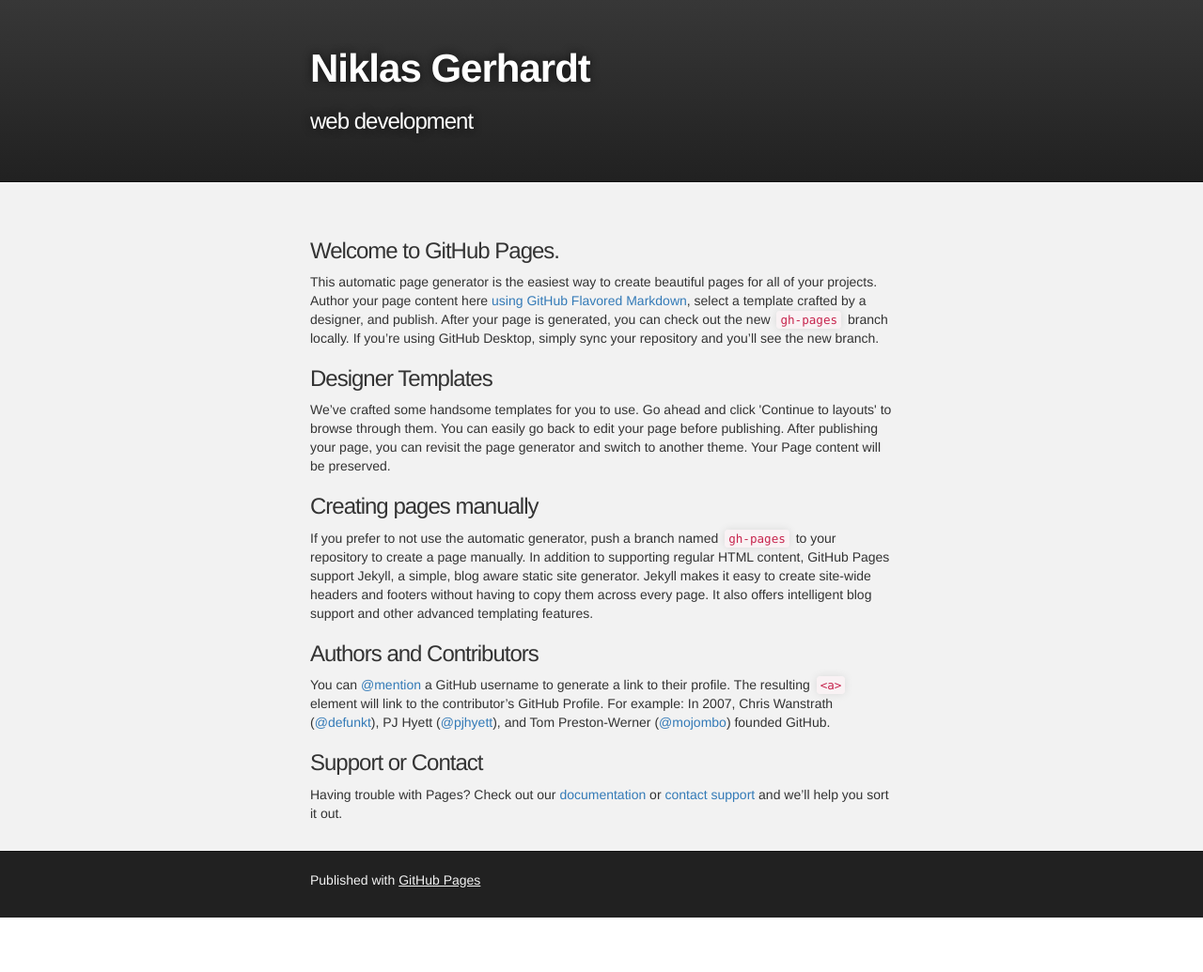
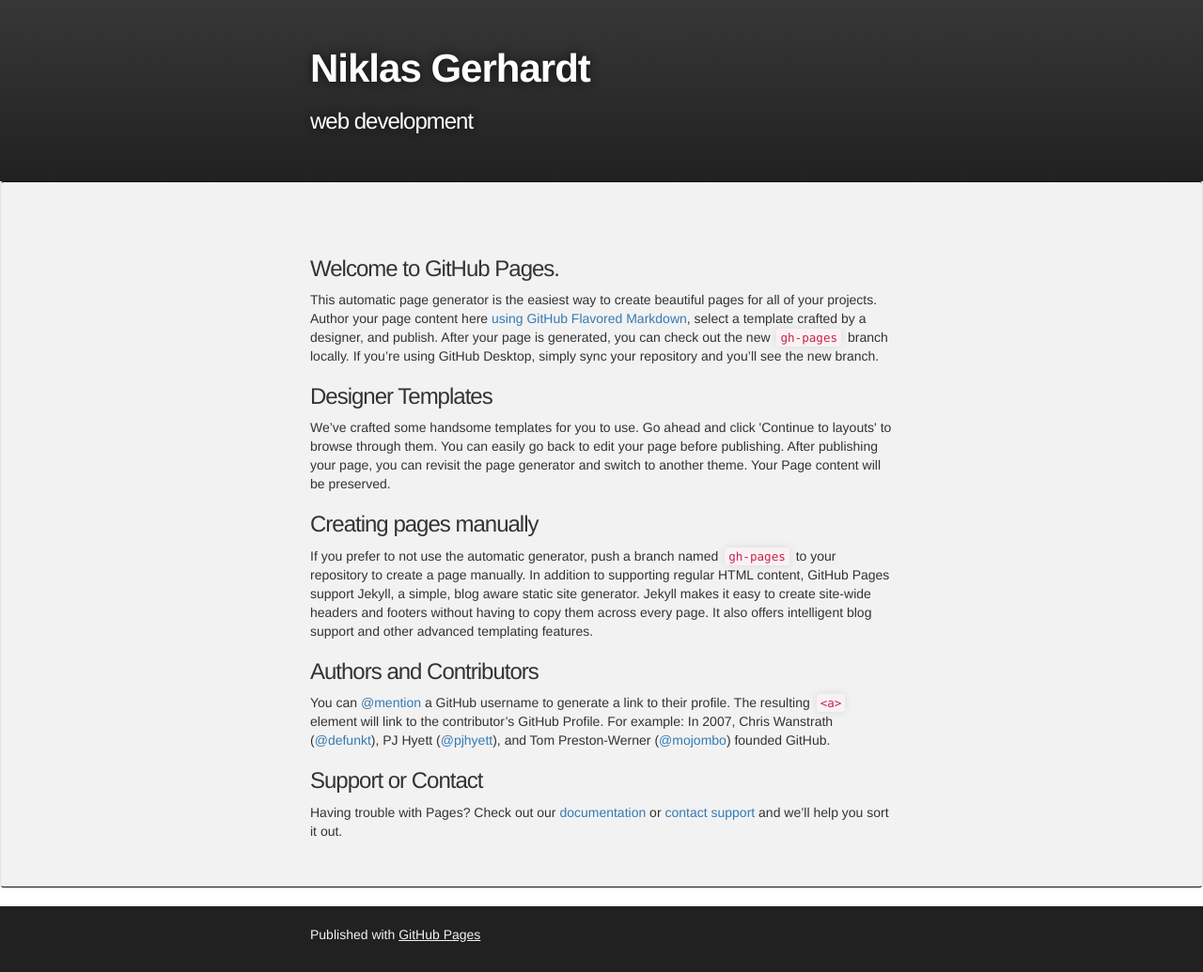
Before and after one commit to darkcraftxx/darkcraftxx.github.io, a Jekyll site: the page index.html, which Jekyll copies as it is, in a window 1280 px wide. Shown: the whole page at 94% size. Built offline with Jekyll 4.4.1, drawn with Linux system fonts in a browser that asks for light colours; before the commit the page ends 977 px from its top, so only the background shows below that.

Commit message:
Update index.html

```diff
--- a/index.html
+++ b/index.html
@@ -22,7 +22,7 @@
     </div>
 
     <!-- MAIN CONTENT -->
-    <div id="main_content_wrap" class="outer">
+    <div id="main_content_wrap" class="outer well">
       <section id="main_content" class="inner">
         <h3>
 <a id="welcome-to-github-pages" class="anchor" href="#welcome-to-github-pages" aria-hidden="true"><span aria-hidden="true" class="octicon octicon-link"></span></a>Welcome to GitHub Pages.</h3>
```
